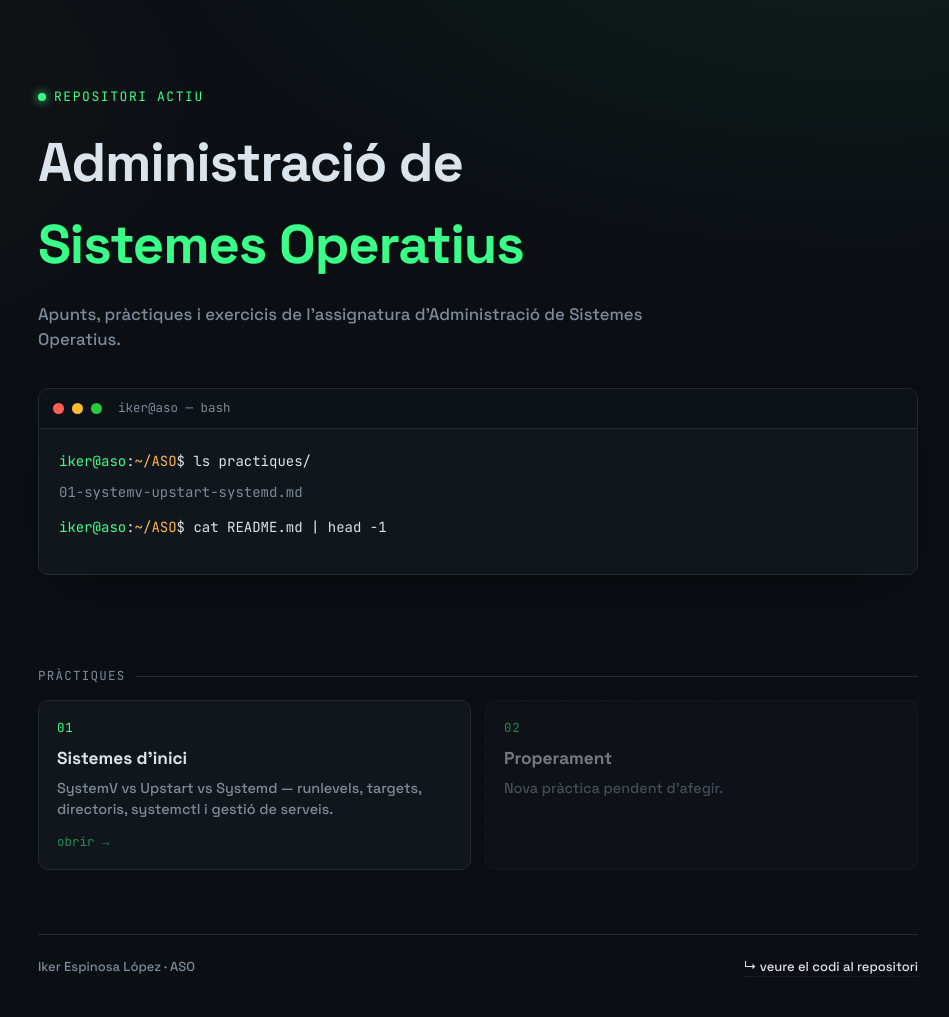
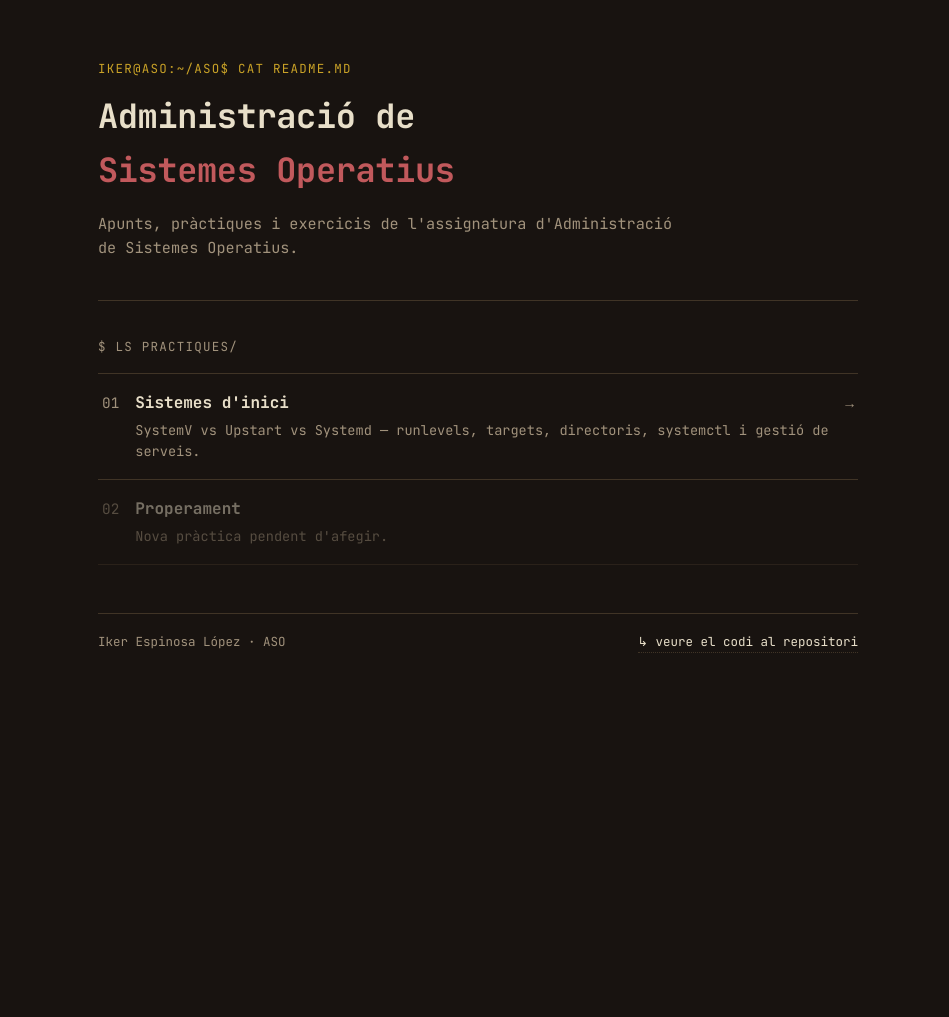
Before and after one commit to ikerespinosalopez/ASO, a Jekyll site: the page index.html, which Jekyll copies as it is, in a window 1280 px wide. Shown: the whole page, without its empty margins (162-1111 px from the left). Built offline with Jekyll 4.4.1, drawn with Linux system fonts in a browser that asks for light colours; after the commit the page ends 900 px from its top, so only the background shows below that.

Commit message:
Redissenya el lloc amb la paleta terracota del terminal Yaru-bark
Substitueix el verd neó i el fons blau fosc genèrics per una paleta
càlida (marró, terracota, mostassa) treta directament dels colors del
terminal de l'usuari. També elimina la finestra de terminal falsa,
els degradats i les ombres de neó a favor d'un disseny més pla i
tipografia monospace consistent.

Co-Authored-By: Claude Sonnet 5 <noreply@anthropic.com>

```diff
--- a/_layouts/default.html
+++ b/_layouts/default.html
@@ -16,7 +16,7 @@
 <link rel="icon" type="image/svg+xml" href="{{ '/assets/favicon.svg' | relative_url }}">
 <link rel="preconnect" href="https://fonts.googleapis.com">
 <link rel="preconnect" href="https://fonts.gstatic.com" crossorigin>
-<link href="https://fonts.googleapis.com/css2?family=JetBrains+Mono:wght@400;500;700&family=Space+Grotesk:wght@500;700&display=swap" rel="stylesheet">
+<link href="https://fonts.googleapis.com/css2?family=JetBrains+Mono:wght@400;500;700&display=swap" rel="stylesheet">
 <link rel="stylesheet" href="{{ '/assets/style.css' | relative_url }}">
 </head>
 <body>
--- a/assets/style.css
+++ b/assets/style.css
@@ -1,194 +1,122 @@
 :root{
-  --bg:#0b0f14;
-  --bg-panel:#11161d;
-  --border:#1f2a35;
-  --text:#dbe4ec;
-  --muted:#7c8a99;
-  --accent:#39ff88;
-  --accent-dim:#1f8f52;
-  --amber:#ffb454;
+  --bg:#181310;
+  --bg-panel:#221b15;
+  --border:#40342671;
+  --border-solid:#403426;
+  --text:#e8dfc9;
+  --muted:#a1927c;
+  --accent:#c1595c;
+  --accent-dim:#7a3a30;
+  --gold:#c9a227;
+  --sage:#7f9c82;
 }
 *{box-sizing:border-box;}
 html,body{margin:0;padding:0;}
 body{
-  background:
-    radial-gradient(1200px 600px at 80% -10%, rgba(57,255,136,0.07), transparent 60%),
-    radial-gradient(900px 500px at -10% 10%, rgba(255,180,84,0.05), transparent 55%),
-    var(--bg);
+  background:var(--bg);
   color:var(--text);
-  font-family:'Space Grotesk', -apple-system, BlinkMacSystemFont, sans-serif;
-  line-height:1.5;
+  font-family:'JetBrains Mono', 'Courier New', monospace;
+  line-height:1.6;
+  font-size:15px;
 }
-.mono{font-family:'JetBrains Mono', 'Courier New', monospace;}
 a{color:var(--accent);}
 
-.wrap{max-width:920px;margin:0 auto;padding:64px 20px 40px;}
+.wrap{max-width:800px;margin:0 auto;padding:56px 20px 40px;}
 
-/* ---------- Home hero ---------- */
-header.hero{padding:20px 0 48px;}
+/* ---------- Home ---------- */
+header.hero{padding:0 0 36px;border-bottom:1px solid var(--border-solid);margin-bottom:36px;}
 .kicker{
-  font-family:'JetBrains Mono', monospace;
-  color:var(--accent);
-  font-size:13px;
-  letter-spacing:.12em;
+  color:var(--gold);
+  font-size:12.5px;
+  letter-spacing:.1em;
   text-transform:uppercase;
-  display:inline-flex;
-  align-items:center;
-  gap:8px;
-}
-.kicker::before{
-  content:"";
-  width:8px;height:8px;border-radius:50%;
-  background:var(--accent);
-  box-shadow:0 0 10px var(--accent);
 }
 h1{
-  font-size:clamp(2.1rem, 5vw, 3.4rem);
-  margin:14px 0 8px;
-  letter-spacing:-0.02em;
+  font-size:clamp(1.6rem, 4vw, 2.1rem);
+  margin:10px 0 14px;
+  font-weight:700;
+  letter-spacing:-0.01em;
 }
 h1 span{color:var(--accent);}
-.subtitle{color:var(--muted);font-size:1.05rem;max-width:56ch;}
-
-.terminal{
-  margin-top:36px;
-  background:var(--bg-panel);
-  border:1px solid var(--border);
-  border-radius:10px;
-  overflow:hidden;
-  box-shadow:0 20px 60px -20px rgba(0,0,0,0.6);
-}
-.terminal-bar{
-  display:flex;align-items:center;gap:8px;
-  padding:10px 14px;
-  background:#0d1218;
-  border-bottom:1px solid var(--border);
-}
-.dot{width:11px;height:11px;border-radius:50%;}
-.dot.red{background:#ff5f56;}
-.dot.yellow{background:#ffbd2e;}
-.dot.green{background:#27c93f;}
-.terminal-title{
-  margin-left:8px;
-  color:var(--muted);
-  font-family:'JetBrains Mono', monospace;
-  font-size:12.5px;
-}
-.terminal-body{
-  padding:22px 20px 26px;
-  font-family:'JetBrains Mono', monospace;
-  font-size:14px;
-}
-.terminal-body .line{margin:0 0 10px;}
-.prompt{color:var(--accent);}
-.path{color:var(--amber);}
-.cmd{color:var(--text);}
-.out{color:var(--muted);margin:2px 0 14px 0;}
+.subtitle{color:var(--muted);font-size:.95rem;max-width:64ch;margin:0 0 4px;}
 
 .section-label{
-  font-family:'JetBrains Mono', monospace;
   color:var(--muted);
   font-size:12.5px;
   text-transform:uppercase;
   letter-spacing:.1em;
-  margin:44px 0 14px;
-  display:flex;align-items:center;gap:10px;
-}
-.section-label::after{
-  content:"";
-  flex:1;
-  height:1px;
-  background:var(--border);
+  margin:0 0 16px;
 }
 
-.cards{display:grid;grid-template-columns:1fr;gap:14px;}
-@media (min-width:640px){.cards{grid-template-columns:1fr 1fr;}}
+.cards{display:flex;flex-direction:column;border-top:1px solid var(--border-solid);}
 
 .card{
-  display:block;
-  background:var(--bg-panel);
-  border:1px solid var(--border);
-  border-radius:10px;
-  padding:18px 18px 16px;
+  display:flex;
+  gap:16px;
+  align-items:baseline;
+  padding:16px 4px;
+  border-bottom:1px solid var(--border-solid);
   text-decoration:none;
   color:var(--text);
-  transition:border-color .15s ease, transform .15s ease, box-shadow .15s ease;
-}
-a.card:hover{
-  border-color:var(--accent-dim);
-  transform:translateY(-2px);
-  box-shadow:0 14px 30px -18px rgba(57,255,136,0.35);
 }
 .card-num{
-  font-family:'JetBrains Mono', monospace;
-  color:var(--accent);
-  font-size:12.5px;
-  letter-spacing:.06em;
+  color:var(--muted);
+  font-size:.9rem;
+  flex-shrink:0;
+  width:2ch;
 }
-.card h3{margin:8px 0 6px;font-size:1.08rem;}
-.card p{margin:0;color:var(--muted);font-size:.9rem;}
+.card-body{flex:1;min-width:0;}
+.card h3{margin:0 0 4px;font-size:1rem;font-weight:700;}
+.card p{margin:0;color:var(--muted);font-size:.85rem;}
 .card .arrow{
-  display:inline-block;margin-top:12px;
-  font-family:'JetBrains Mono', monospace;
-  font-size:12.5px;color:var(--accent-dim);
+  flex-shrink:0;
+  color:var(--muted);
+  font-size:.9rem;
 }
+a.card:hover{background:var(--bg-panel);}
+a.card:hover .card h3{color:var(--accent);}
 a.card:hover .arrow{color:var(--accent);}
 
-.card.placeholder{
-  opacity:.5;
-  border-style:dashed;
-}
-.card.placeholder:hover{transform:none;box-shadow:none;border-color:var(--border);}
+.card.placeholder{opacity:.45;}
 
 footer{
-  margin-top:64px;
-  padding-top:22px;
-  border-top:1px solid var(--border);
-  display:flex;flex-wrap:wrap;gap:10px 18px;
+  margin-top:48px;
+  padding-top:18px;
+  border-top:1px solid var(--border-solid);
+  display:flex;flex-wrap:wrap;gap:8px 18px;
   align-items:center;justify-content:space-between;
   color:var(--muted);
-  font-size:13px;
+  font-size:12.5px;
 }
-footer a{color:var(--text);text-decoration:none;border-bottom:1px dotted var(--border);}
-footer a:hover{color:var(--accent);border-color:var(--accent-dim);}
-
-.blink{
-  display:inline-block;width:8px;height:16px;
-  background:var(--accent);
-  margin-left:3px;
-  vertical-align:-2px;
-  animation:blink 1s steps(1) infinite;
-}
-@keyframes blink{50%{opacity:0;}}
+footer a{color:var(--text);text-decoration:none;border-bottom:1px dotted var(--border-solid);}
+footer a:hover{color:var(--accent);border-color:var(--accent);}
 
 /* ---------- Content pages (rendered Markdown) ---------- */
 .doc-layout{
-  max-width:1160px;
+  max-width:1080px;
   margin:0 auto;
   padding:0 20px;
   display:grid;
-  grid-template-columns:230px minmax(0,760px);
-  gap:56px;
+  grid-template-columns:210px minmax(0,720px);
+  gap:48px;
 }
 .doc-sidebar{min-width:0;}
 .doc-sidebar-inner{
   position:sticky;
-  top:28px;
-  padding-top:64px;
+  top:0;
+  padding-top:56px;
   max-height:100vh;
   overflow-y:auto;
 }
 .doc-sidebar .home-link{
   display:inline-block;
-  font-family:'JetBrains Mono', monospace;
   font-size:12.5px;
   color:var(--muted);
   text-decoration:none;
-  margin-bottom:26px;
+  margin-bottom:24px;
 }
 .doc-sidebar .home-link:hover{color:var(--accent);}
 .doc-toc-label{
-  font-family:'JetBrains Mono', monospace;
   color:var(--muted);
   font-size:11px;
   text-transform:uppercase;
@@ -198,7 +126,7 @@ footer a:hover{color:var(--accent);border-color:var(--accent-dim);}
 .doc-toc{
   display:flex;
   flex-direction:column;
-  border-left:1px solid var(--border);
+  border-left:1px solid var(--border-solid);
 }
 .doc-toc a{
   display:block;
@@ -206,17 +134,16 @@ footer a:hover{color:var(--accent);border-color:var(--accent-dim);}
   text-decoration:none;
   font-size:12.5px;
   line-height:1.45;
-  padding:6px 0 6px 14px;
+  padding:5px 0 5px 14px;
   border-left:2px solid transparent;
   margin-left:-1px;
-  transition:color .15s ease, border-color .15s ease;
 }
-.doc-toc a.level-3{padding-left:26px;font-size:11.5px;color:var(--muted);}
+.doc-toc a.level-3{padding-left:26px;font-size:11.5px;}
 .doc-toc a:hover{color:var(--text);}
 .doc-toc a.active{color:var(--accent);border-left-color:var(--accent);}
 
 .doc-main{
-  padding:64px 0 60px;
+  padding:56px 0 60px;
   min-width:0;
 }
 
@@ -224,86 +151,75 @@ footer a:hover{color:var(--accent);border-color:var(--accent-dim);}
   position:fixed;
   right:20px;
   bottom:20px;
-  width:46px;height:46px;
-  border-radius:50%;
+  width:40px;height:40px;
   background:var(--bg-panel);
-  border:1px solid var(--border);
+  border:1px solid var(--border-solid);
   color:var(--accent);
   display:flex;align-items:center;justify-content:center;
   text-decoration:none;
-  font-family:'JetBrains Mono', monospace;
-  font-size:18px;
-  box-shadow:0 12px 30px -12px rgba(0,0,0,0.7);
+  font-size:16px;
   opacity:0;
-  transform:translateY(8px);
   pointer-events:none;
-  transition:opacity .18s ease, transform .18s ease, border-color .18s ease;
+  transition:opacity .15s ease, border-color .15s ease;
   z-index:50;
 }
-.to-top.visible{opacity:1;transform:translateY(0);pointer-events:auto;}
-.to-top:hover{border-color:var(--accent-dim);transform:translateY(-2px);}
+.to-top.visible{opacity:1;pointer-events:auto;}
+.to-top:hover{border-color:var(--accent);}
 
 .progress-bar{
   position:fixed;
   top:0;left:0;
-  height:3px;
+  height:2px;
   width:0%;
   background:var(--accent);
-  box-shadow:0 0 8px var(--accent);
   z-index:60;
-  transition:width .1s linear;
 }
 
 @media (max-width:900px){
   .doc-layout{grid-template-columns:1fr;}
   .doc-sidebar{display:none;}
-  .doc-main{padding-top:44px;}
+  .doc-main{padding-top:40px;}
 }
 
 .last-updated{
-  font-family:'JetBrains Mono', monospace;
   font-size:12px;
   color:var(--muted);
-  margin-bottom:22px;
+  margin-bottom:20px;
 }
 
-.content h1{font-size:clamp(1.7rem, 4vw, 2.4rem);}
+.content h1{font-size:clamp(1.5rem, 4vw, 2rem);}
 .content h2{
-  margin-top:46px;
-  padding-top:16px;
-  border-top:1px solid var(--border);
-  font-size:1.4rem;
+  margin-top:42px;
+  padding-top:14px;
+  border-top:1px solid var(--border-solid);
+  font-size:1.25rem;
   color:var(--text);
 }
-.content h2:first-of-type{border-top:none;padding-top:0;margin-top:24px;}
+.content h2:first-of-type{border-top:none;padding-top:0;margin-top:20px;}
 .content h3{
-  margin-top:30px;
-  font-size:1.08rem;
+  margin-top:28px;
+  font-size:1rem;
   color:var(--accent);
-  font-family:'JetBrains Mono', monospace;
 }
 .content p{color:var(--text);}
 .content ul, .content ol{color:var(--text);}
 .content li{margin:4px 0;}
 
-.content a{color:var(--accent);text-decoration:none;border-bottom:1px dotted var(--accent-dim);}
-.content a:hover{color:#7dffb0;}
+.content a{color:var(--gold);text-decoration:underline;text-decoration-color:var(--accent-dim);text-underline-offset:3px;}
+.content a:hover{color:var(--accent);}
 
 .content code{
-  font-family:'JetBrains Mono', monospace;
   background:var(--bg-panel);
-  border:1px solid var(--border);
-  border-radius:4px;
-  padding:1px 6px;
+  border:1px solid var(--border-solid);
+  padding:1px 5px;
   font-size:.88em;
-  color:var(--amber);
+  color:var(--gold);
 }
 .content pre{
   position:relative;
   background:var(--bg-panel);
-  border:1px solid var(--border);
-  border-radius:10px;
-  padding:16px 18px;
+  border:1px solid var(--border-solid);
+  padding:14px 16px;
   overflow-x:auto;
 }
 .content pre code{
@@ -314,19 +230,17 @@ footer a:hover{color:var(--accent);border-color:var(--accent-dim);}
   position:absolute;
   top:8px;right:8px;
   background:var(--bg);
-  border:1px solid var(--border);
+  border:1px solid var(--border-solid);
   color:var(--muted);
   font-family:'JetBrains Mono', monospace;
   font-size:11px;
-  padding:4px 9px;
-  border-radius:6px;
+  padding:3px 8px;
   cursor:pointer;
   opacity:0;
-  transition:opacity .15s ease, color .15s ease, border-color .15s ease;
 }
 .content pre:hover .copy-btn{opacity:1;}
-.copy-btn:hover{color:var(--accent);border-color:var(--accent-dim);}
-.copy-btn.copied{color:var(--accent);border-color:var(--accent);opacity:1;}
+.copy-btn:hover{color:var(--accent);border-color:var(--accent);}
+.copy-btn.copied{color:var(--sage);border-color:var(--sage);opacity:1;}
 @media (max-width:900px){
   .copy-btn{opacity:1;}
 }
@@ -335,18 +249,17 @@ footer a:hover{color:var(--accent);border-color:var(--accent-dim);}
   width:100%;
   border-collapse:collapse;
   margin:18px 0;
-  font-size:.92rem;
+  font-size:.88rem;
 }
 .content th, .content td{
-  border:1px solid var(--border);
-  padding:8px 12px;
+  border:1px solid var(--border-solid);
+  padding:7px 10px;
   text-align:left;
 }
 .content th{
   background:var(--bg-panel);
-  color:var(--accent);
-  font-family:'JetBrains Mono', monospace;
-  font-size:.82rem;
+  color:var(--gold);
+  font-size:.78rem;
   text-transform:uppercase;
   letter-spacing:.05em;
 }
@@ -356,5 +269,4 @@ footer a:hover{color:var(--accent);border-color:var(--accent-dim);}
   border-left:3px solid var(--accent-dim);
   background:var(--bg-panel);
   color:var(--muted);
-  border-radius:0 8px 8px 0;
 }
--- a/index.html
+++ b/index.html
@@ -16,44 +16,34 @@
 <link rel="icon" type="image/svg+xml" href="assets/favicon.svg">
 <link rel="preconnect" href="https://fonts.googleapis.com">
 <link rel="preconnect" href="https://fonts.gstatic.com" crossorigin>
-<link href="https://fonts.googleapis.com/css2?family=JetBrains+Mono:wght@400;500;700&family=Space+Grotesk:wght@500;700&display=swap" rel="stylesheet">
+<link href="https://fonts.googleapis.com/css2?family=JetBrains+Mono:wght@400;500;700&display=swap" rel="stylesheet">
 <link rel="stylesheet" href="assets/style.css">
 </head>
 <body>
   <div class="wrap">
 
     <header class="hero">
-      <span class="kicker">repositori actiu</span>
+      <span class="kicker">iker@aso:~/ASO$ cat README.md</span>
       <h1>Administració de<br><span>Sistemes Operatius</span></h1>
       <p class="subtitle">Apunts, pràctiques i exercicis de l'assignatura d'Administració de Sistemes Operatius.</p>
-
-      <div class="terminal">
-        <div class="terminal-bar">
-          <span class="dot red"></span>
-          <span class="dot yellow"></span>
-          <span class="dot green"></span>
-          <span class="terminal-title">iker@aso — bash</span>
-        </div>
-        <div class="terminal-body">
-          <p class="line"><span class="prompt">iker@aso</span>:<span class="path">~/ASO</span>$ <span class="cmd">ls practiques/</span></p>
-          <p class="out">01-systemv-upstart-systemd.md</p>
-          <p class="line"><span class="prompt">iker@aso</span>:<span class="path">~/ASO</span>$ <span class="cmd">cat README.md | head -1</span><span class="blink"></span></p>
-        </div>
-      </div>
     </header>
 
-    <div class="section-label">Pràctiques</div>
+    <div class="section-label">$ ls practiques/</div>
     <div class="cards">
       <a class="card" href="practiques/01-systemv-upstart-systemd.html">
-        <div class="card-num">01</div>
-        <h3>Sistemes d'inici</h3>
-        <p>SystemV vs Upstart vs Systemd — runlevels, targets, directoris, systemctl i gestió de serveis.</p>
-        <span class="arrow">obrir →</span>
+        <span class="card-num">01</span>
+        <span class="card-body">
+          <h3>Sistemes d'inici</h3>
+          <p>SystemV vs Upstart vs Systemd — runlevels, targets, directoris, systemctl i gestió de serveis.</p>
+        </span>
+        <span class="arrow">→</span>
       </a>
       <div class="card placeholder">
-        <div class="card-num">02</div>
-        <h3>Properament</h3>
-        <p>Nova pràctica pendent d'afegir.</p>
+        <span class="card-num">02</span>
+        <span class="card-body">
+          <h3>Properament</h3>
+          <p>Nova pràctica pendent d'afegir.</p>
+        </span>
       </div>
     </div>
 
```
